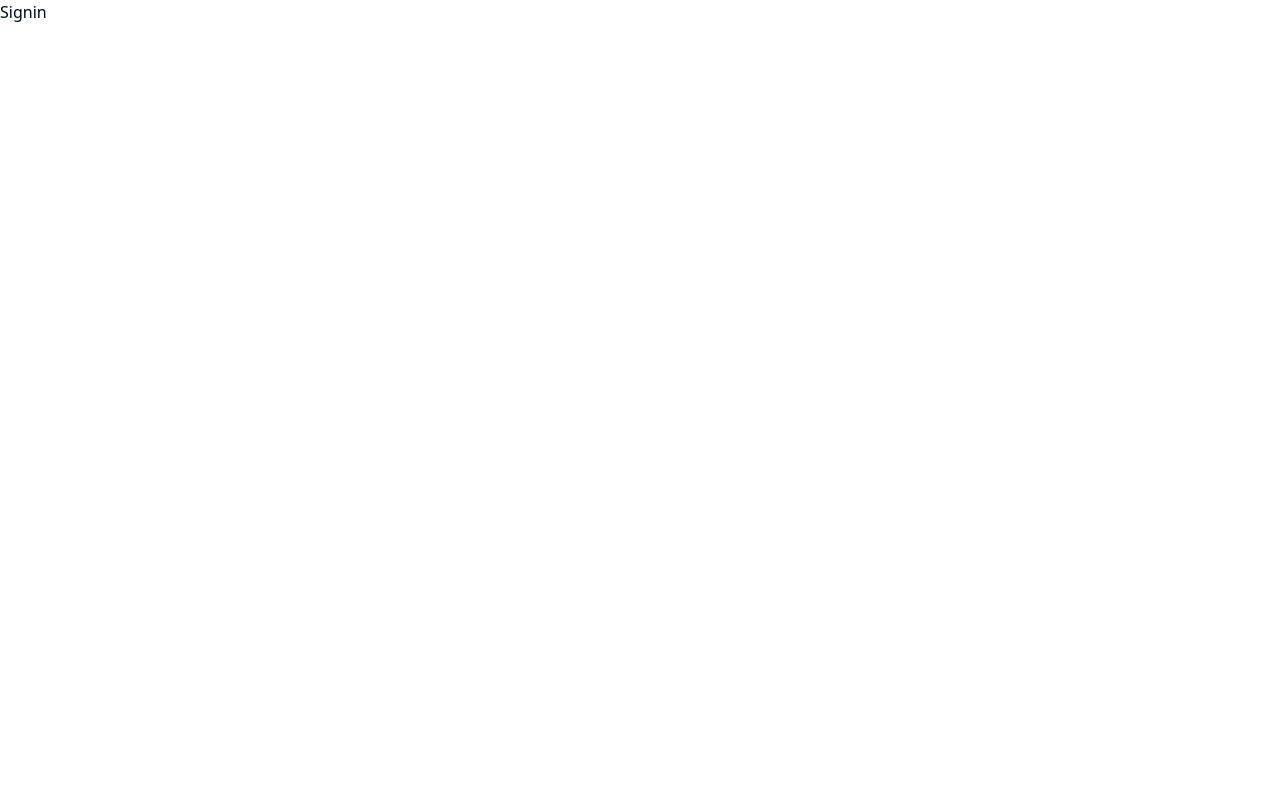
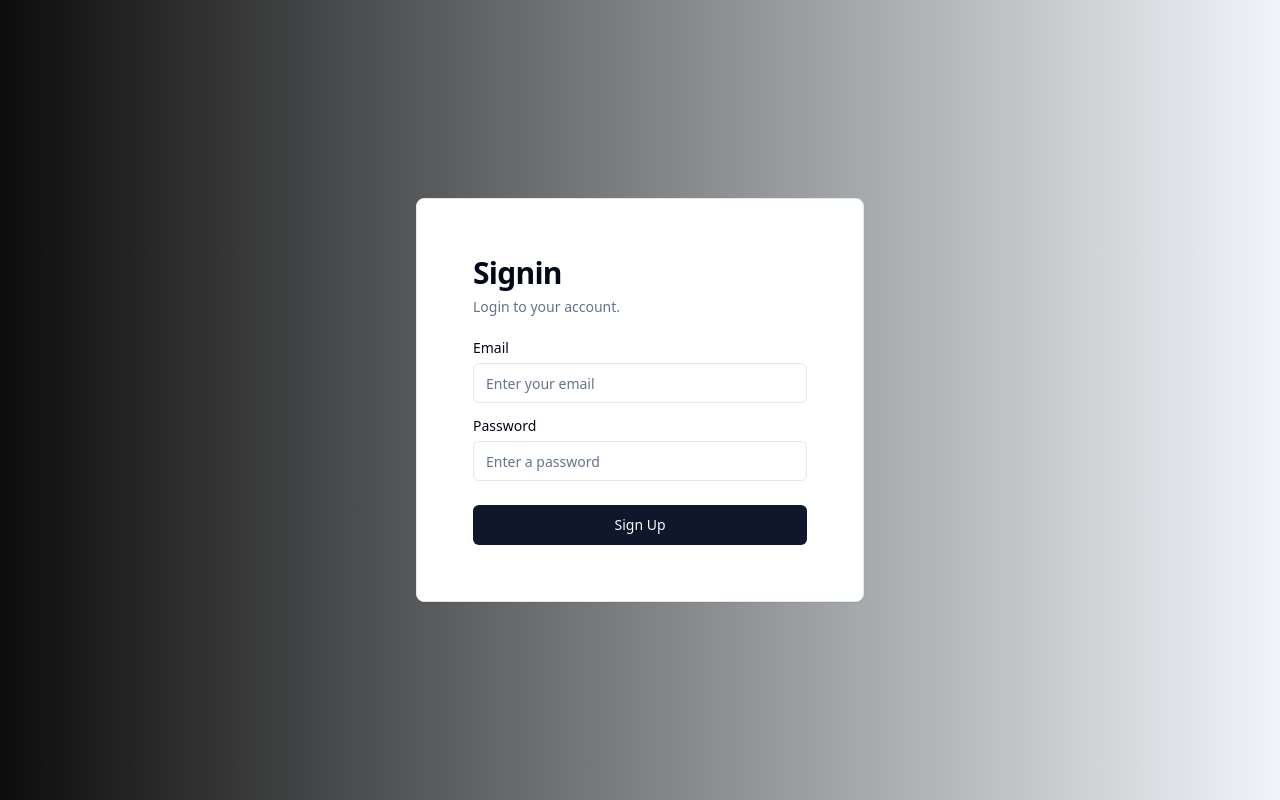
Before and after one commit to sahaniindrajit/Blog-website, a React (Vite) app in the folder frontend/: page /signin in a window 1280 px wide. Built offline with nearby package versions, Linux system fonts and the light colour scheme.

Commit message:
added signin route

```diff
--- a/frontend/src/routes/Signin.tsx
+++ b/frontend/src/routes/Signin.tsx
@@ -1,9 +1,35 @@
-import React from 'react'
 
-function Signin() {
+import { Card, CardHeader, CardTitle, CardDescription, CardContent, CardFooter } from "@/components/ui/card"
+import { Label } from "@/components/ui/label"
+import { Input } from "@/components/ui/input"
+import { Button } from "@/components/ui/button"
+
+export default function signin() {
   return (
-    <div>Signin</div>
+    <div className="flex justify-center items-center h-screen bg-gradient-to-r from-[#0c0c0c] to-secondary">
+      <Card className="w-full max-w-md p-6 sm:p-8">
+        <CardHeader>
+          <CardTitle className="text-3xl font-bold">Signin</CardTitle>
+          <CardDescription>Login to your account.</CardDescription>
+        </CardHeader>
+        <CardContent>
+          <form className="space-y-4">
+            <div className="grid gap-2">
+              <Label htmlFor="email">Email</Label>
+              <Input id="email" type="email" placeholder="Enter your email" />
+            </div>
+            <div className="grid gap-2">
+              <Label htmlFor="password">Password</Label>
+              <Input id="password" type="password" placeholder="Enter a password" />
+            </div>
+          </form>
+        </CardContent>
+        <CardFooter>
+          <Button type="submit" className="w-full">
+            Sign Up
+          </Button>
+        </CardFooter>
+      </Card>
+    </div>
   )
 }
-
-export default Signin
--- a/frontend/src/routes/Signup.tsx
+++ b/frontend/src/routes/Signup.tsx
@@ -9,7 +9,7 @@
     <div className="flex justify-center items-center h-screen bg-gradient-to-r from-[#0c0c0c] to-secondary">
       <Card className="w-full max-w-md p-6 sm:p-8">
         <CardHeader>
-          <CardTitle className="text-3xl font-bold">Sign Up</CardTitle>
+          <CardTitle className="text-3xl font-bold">Signup</CardTitle>
           <CardDescription>Create your account to start blogging.</CardDescription>
         </CardHeader>
         <CardContent>
```
